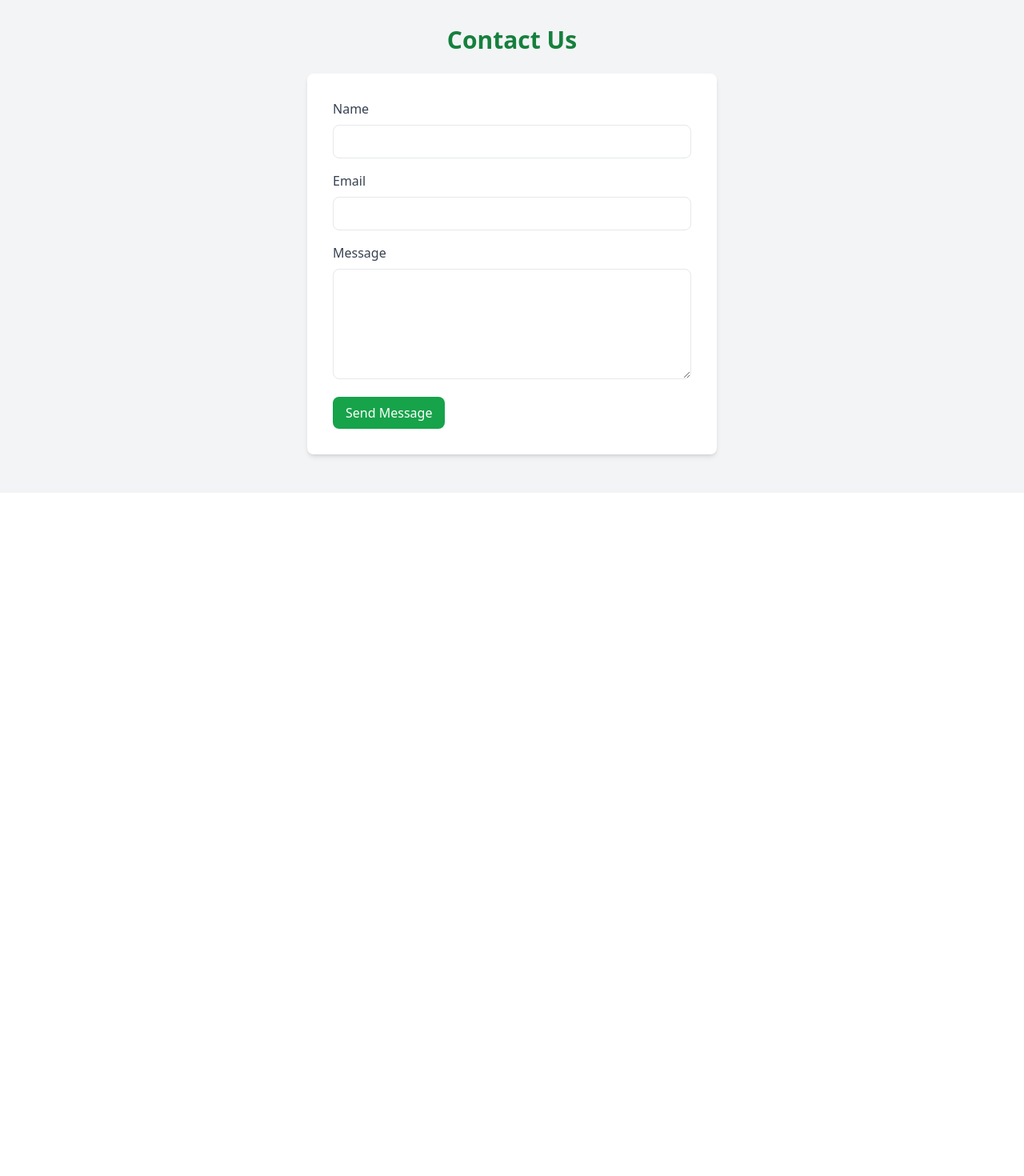
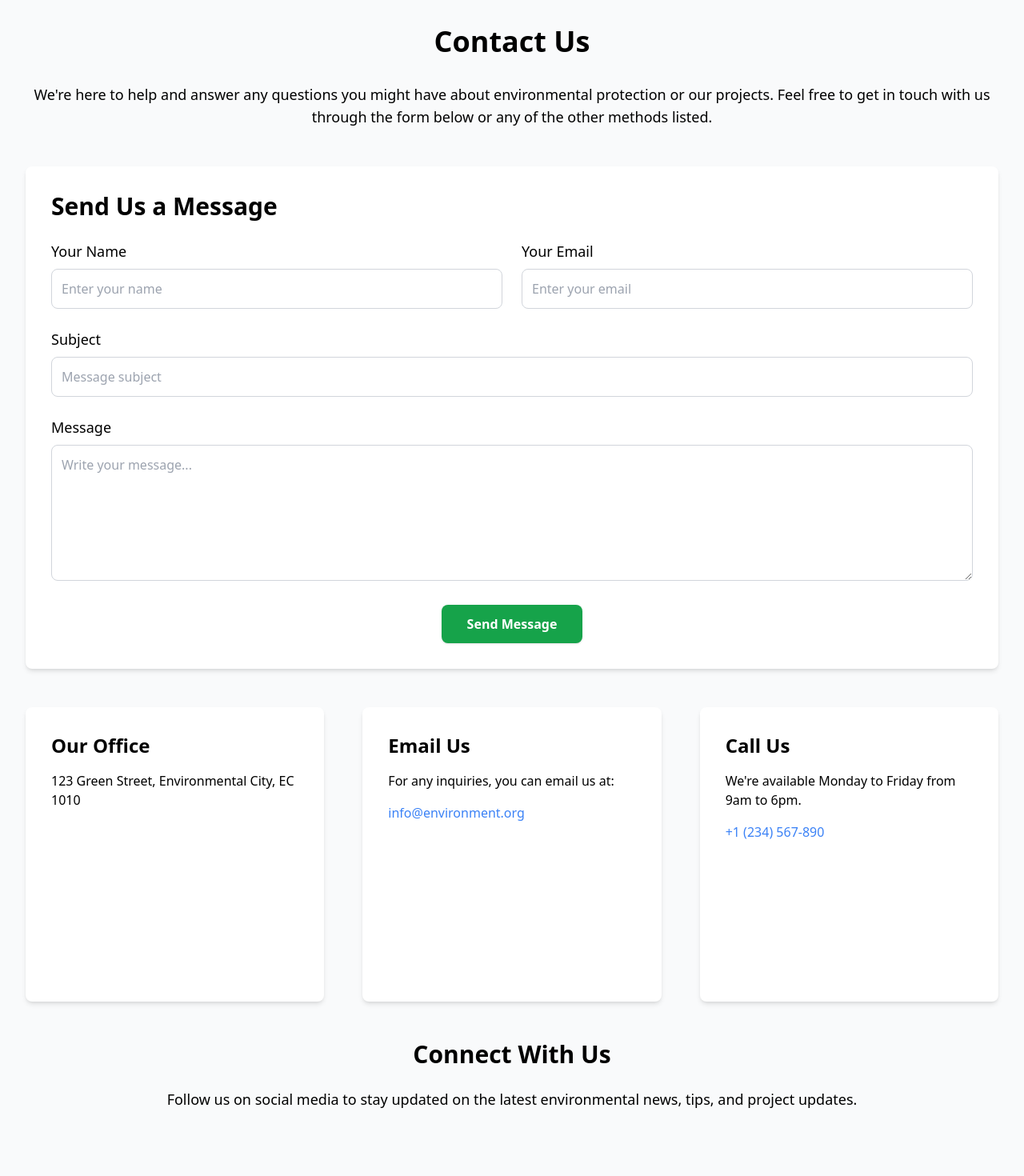
Before and after one commit to MishSoft/environmental-protection, a React (Vite) app: page /contact in a window 1280 px wide. Shown: the part 80-1550 px from the top of the page at 80% size. Before the commit the page ends 800 px from the top, so only its background shows below. Built offline with nearby package versions, Linux system fonts and the light colour scheme; grey boxes are pictures that could not be loaded.

Commit message:
Create detailed and visually appealing Contact Us page with form, map, and social media links

```diff
--- a/src/pages/Contact.tsx
+++ b/src/pages/Contact.tsx
@@ -1,94 +1,179 @@
 // src/pages/Contact.tsx
-import React, { useState } from "react";
+import React from "react";
 
 const Contact: React.FC = () => {
-  const [name, setName] = useState("");
-  const [email, setEmail] = useState("");
-  const [message, setMessage] = useState("");
-
-  const handleSubmit = (e: React.FormEvent) => {
-    e.preventDefault();
-    // Form submission logic here, such as sending data to an API or email service
-    console.log({ name, email, message });
-    alert("Your message has been sent successfully!");
-    setName("");
-    setEmail("");
-    setMessage("");
-  };
-
   return (
-    <section className="bg-gray-100 py-12">
-      <div className="container mx-auto px-4">
-        {/* Contact Us Section Heading */}
-        <h2 className="text-3xl font-bold text-green-700 mb-6 text-center">
-          Contact Us
-        </h2>
+    <div className="contact-page bg-gray-50 min-h-screen py-12">
+      <div className="max-w-7xl mx-auto px-6 lg:px-8">
+        <h1 className="text-4xl font-bold text-center mb-8">Contact Us</h1>
+        <p className="text-center text-lg mb-12">
+          We're here to help and answer any questions you might have about
+          environmental protection or our projects. Feel free to get in touch
+          with us through the form below or any of the other methods listed.
+        </p>
 
         {/* Contact Form */}
-        <form
-          onSubmit={handleSubmit}
-          className="bg-white p-8 rounded-lg shadow-md max-w-lg mx-auto"
-        >
-          <div className="mb-4">
-            <label
-              htmlFor="name"
-              className="block text-gray-700 font-medium mb-2"
-            >
-              Name
+        <div className="bg-white shadow-md rounded-lg p-8 mb-12">
+          <h2 className="text-3xl font-semibold mb-6">Send Us a Message</h2>
+          <form className="grid grid-cols-1 gap-y-6 md:grid-cols-2 md:gap-x-6">
+            <div className="col-span-1">
+              <label className="block text-lg font-medium mb-2" htmlFor="name">
+                Your Name
               </label>
               <input
                 type="text"
                 id="name"
-              value={name}
-              onChange={(e) => setName(e.target.value)}
-              className="w-full px-3 py-2 border rounded-lg focus:outline-none focus:ring focus:ring-green-200"
-              required
+                placeholder="Enter your name"
+                className="w-full p-3 border border-gray-300 rounded-lg focus:outline-none focus:border-green-500"
               />
             </div>
-
-          <div className="mb-4">
-            <label
-              htmlFor="email"
-              className="block text-gray-700 font-medium mb-2"
-            >
-              Email
+            <div className="col-span-1">
+              <label className="block text-lg font-medium mb-2" htmlFor="email">
+                Your Email
               </label>
               <input
                 type="email"
                 id="email"
-              value={email}
-              onChange={(e) => setEmail(e.target.value)}
-              className="w-full px-3 py-2 border rounded-lg focus:outline-none focus:ring focus:ring-green-200"
-              required
+                placeholder="Enter your email"
+                className="w-full p-3 border border-gray-300 rounded-lg focus:outline-none focus:border-green-500"
               />
             </div>
-
-          <div className="mb-4">
+            <div className="col-span-2">
               <label
+                className="block text-lg font-medium mb-2"
+                htmlFor="subject"
+              >
+                Subject
+              </label>
+              <input
+                type="text"
+                id="subject"
+                placeholder="Message subject"
+                className="w-full p-3 border border-gray-300 rounded-lg focus:outline-none focus:border-green-500"
+              />
+            </div>
+            <div className="col-span-2">
+              <label
+                className="block text-lg font-medium mb-2"
                 htmlFor="message"
-              className="block text-gray-700 font-medium mb-2"
               >
                 Message
               </label>
               <textarea
                 id="message"
-              value={message}
-              onChange={(e) => setMessage(e.target.value)}
-              rows={5}
-              className="w-full px-3 py-2 border rounded-lg focus:outline-none focus:ring focus:ring-green-200"
-              required
+                rows={6}
+                placeholder="Write your message..."
+                className="w-full p-3 border border-gray-300 rounded-lg focus:outline-none focus:border-green-500"
               />
             </div>
-
+            <div className="col-span-2 text-center">
               <button
                 type="submit"
-            className="bg-green-600 text-white px-4 py-2 rounded-lg hover:bg-green-700"
+                className="bg-green-600 text-white py-3 px-8 rounded-lg font-semibold shadow hover:bg-green-700 transition-colors"
               >
                 Send Message
               </button>
+            </div>
           </form>
         </div>
-    </section>
+
+        {/* Contact Details */}
+        <div className="grid grid-cols-1 lg:grid-cols-3 gap-12">
+          <div className="contact-info bg-white shadow-md rounded-lg p-8">
+            <h3 className="text-2xl font-semibold mb-4">Our Office</h3>
+            <p className="mb-4">
+              123 Green Street, Environmental City, EC 1010
+            </p>
+            <iframe
+              src="https://www.google.com/maps/embed?pb=..."
+              className="w-full h-48 rounded-lg"
+              loading="lazy"
+            ></iframe>
+          </div>
+
+          <div className="contact-info bg-white shadow-md rounded-lg p-8">
+            <h3 className="text-2xl font-semibold mb-4">Email Us</h3>
+            <p className="mb-4">For any inquiries, you can email us at:</p>
+            <a
+              href="mailto:info@environment.org"
+              className="text-blue-500 hover:underline"
+            >
+              info@environment.org
+            </a>
+          </div>
+
+          <div className="contact-info bg-white shadow-md rounded-lg p-8">
+            <h3 className="text-2xl font-semibold mb-4">Call Us</h3>
+            <p className="mb-4">
+              We're available Monday to Friday from 9am to 6pm.
+            </p>
+            <a href="tel:+1234567890" className="text-blue-500 hover:underline">
+              +1 (234) 567-890
+            </a>
+          </div>
+        </div>
+
+        {/* Social Media */}
+        <div className="social-media text-center mt-12">
+          <h2 className="text-3xl font-semibold mb-6">Connect With Us</h2>
+          <p className="text-lg mb-8">
+            Follow us on social media to stay updated on the latest
+            environmental news, tips, and project updates.
+          </p>
+          <div className="flex justify-center space-x-6">
+            <a
+              href="https://facebook.com"
+              target="_blank"
+              rel="noopener noreferrer"
+              className="text-blue-600"
+            >
+              <svg
+                className="w-8 h-8 fill-current"
+                xmlns="http://www.w3.org/2000/svg"
+                viewBox="0 0 24 24"
+              >
+                <path d="..." />
+              </svg>
+            </a>
+            <a
+              href="https://twitter.com"
+              target="_blank"
+              rel="noopener noreferrer"
+              className="text-blue-400"
+            >
+              <svg
+                className="w-8 h-8 fill-current"
+                xmlns="http://www.w3.org/2000/svg"
+                viewBox="0 0 24 24"
+              >
+                <path d="..." />
+              </svg>
+            </a>
+            <a
+              href="https://instagram.com"
+              target="_blank"
+              rel="noopener noreferrer"
+              className="text-pink-500"
+            >
+              <svg
+                className="w-8 h-8 fill-current"
+                xmlns="http://www.w3.org/2000/svg"
+                viewBox="0 0 24 24"
+              >
+                <path d="..." />
+              </svg>
+            </a>
+          </div>
+        </div>
+      </div>
+
+      {/* Footer */}
+      <footer className="mt-12 text-center">
+        <p className="text-sm text-gray-600">
+          &copy; {new Date().getFullYear()} Eco Guardians. All rights reserved.
+        </p>
+      </footer>
+    </div>
   );
 };
 
```
Lines whose indentation alone changed are shown as unchanged.
